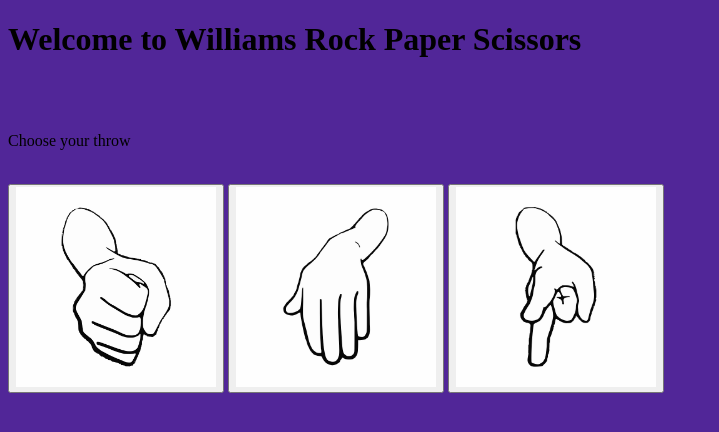
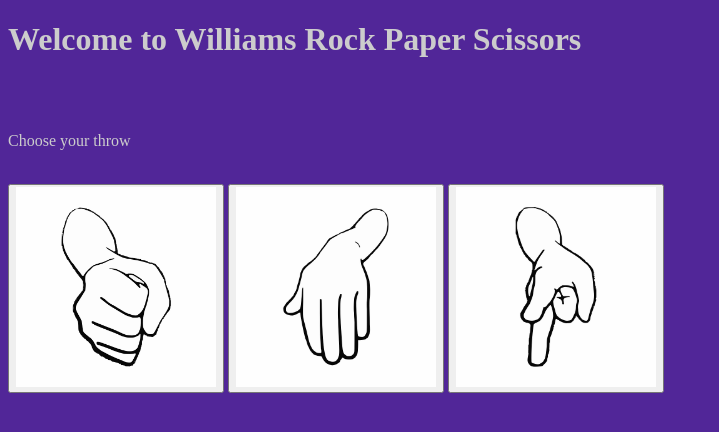
Before and after one commit to assisstion/JesupHackathon, a plain HTML site: page RPS Assets/rpsui.html in a window 1280 px wide. Shown: the whole page, without its empty margins (0-719 px from the left). Drawn offline with Linux system fonts and the light colour scheme.

Commit message:
the rps html no longer blinds you immediately; instead, it takes five minutes

```diff
--- a/RPS Assets/rpsui.html
+++ b/RPS Assets/rpsui.html
@@ -7,6 +7,12 @@
 <style>
 body {
   background-color: #512698;
+}
+p {
+  color: #cccccc;
+}
+h1 {
+  color: #cccccc;
 }
 </style>
 <body>
```
